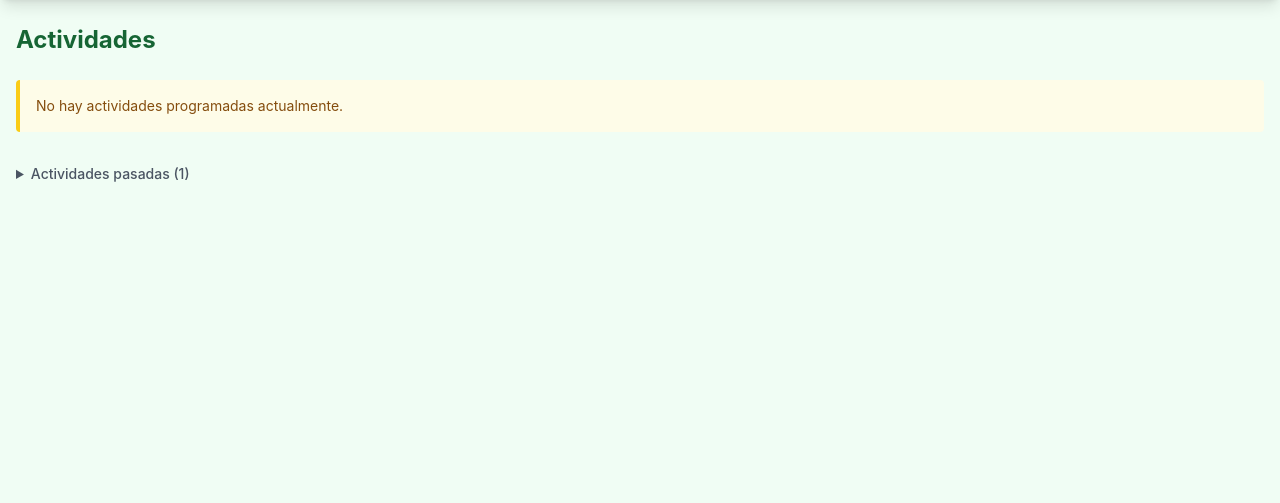
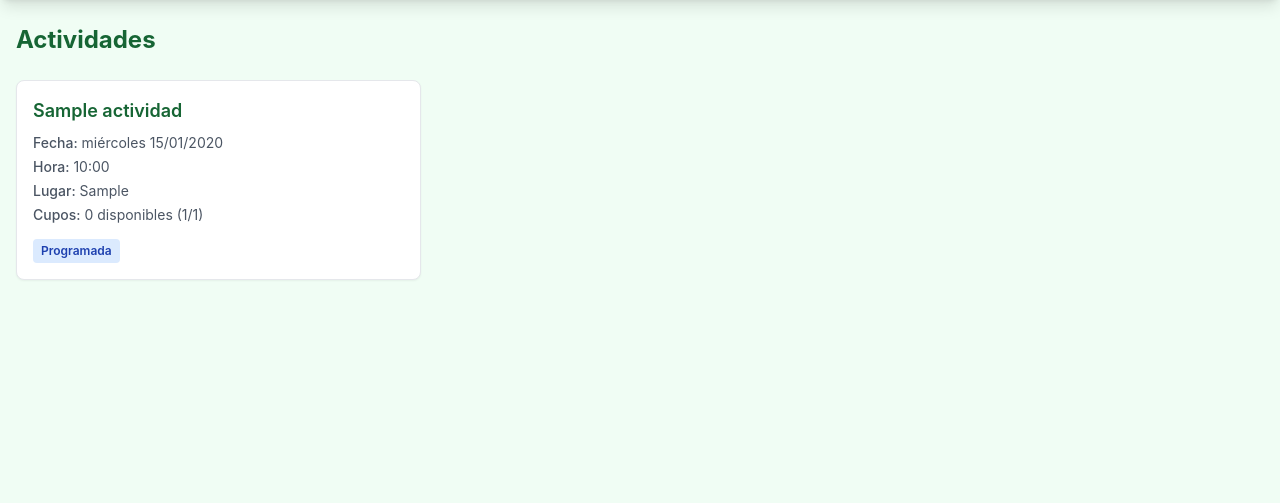
Before and after one commit to josemorahj/huerta-cea, a Django app: page /activities/ in a window 1280 px wide. Shown: the part 52-555 px from the top of the page. Run offline with Django 5.2, Linux system fonts and the light colour scheme; tables that the repository leaves empty hold one stand-in row (values such as "Sample post"); parts of the project's set-up code (start-up, migrations or seed data) failed here and were passed over; some libraries are stand-ins or nearby versions.

Commit message:
fix(activities): inscripcion basada en estado, no en fecha

```diff
--- a/activities/views.py
+++ b/activities/views.py
@@ -11,17 +11,16 @@ from .forms import ActividadForm
 
 def list_view(request):
     """
-    Muestra todas las actividades programadas (RF-04, RF-05).
-    Las actividades pasadas se muestran al final.
+    Muestra todas las actividades inscribibles (RF-04, RF-05).
+    El criterio para inscripcion es el ESTADO (PROGRAMADA o EN_CURSO), no la fecha.
+    Las actividades FINALIZADA o CANCELADA van a la seccion pasadas.
     """
-    ahora = timezone.now()
-
     actividades_programadas = Actividad.objects.filter(
-        fecha__gte=ahora.date(),
-    ).exclude(estado='CANCELADA').order_by('fecha', 'hora')
+        estado__in=['PROGRAMADA', 'EN_CURSO'],
+    ).order_by('fecha', 'hora')
 
     actividades_pasadas = Actividad.objects.filter(
-        fecha__lt=ahora.date(),
+        estado__in=['FINALIZADA', 'CANCELADA'],
     ).order_by('-fecha', 'hora')
 
     context = {
--- a/templates/activities/list.html
+++ b/templates/activities/list.html
@@ -28,7 +28,7 @@
                 {% endif %}">
                 {{ actividad.get_estado_display }}
             </span>
-            {% if user.is_authenticated and actividad.estado != "CANCELADA" and actividad.cupos_disponibles > 0 %}
+            {% if user.is_authenticated and actividad.estado != "FINALIZADA" and actividad.cupos_disponibles > 0 %}
             <form method="post" action="{% url 'activities:inscribirse' actividad.id %}" class="mt-3">
                 {% csrf_token %}
                 <button type="submit" class="w-full bg-green-600 hover:bg-green-500 text-white text-sm font-medium px-3 py-2 rounded transition">
```
